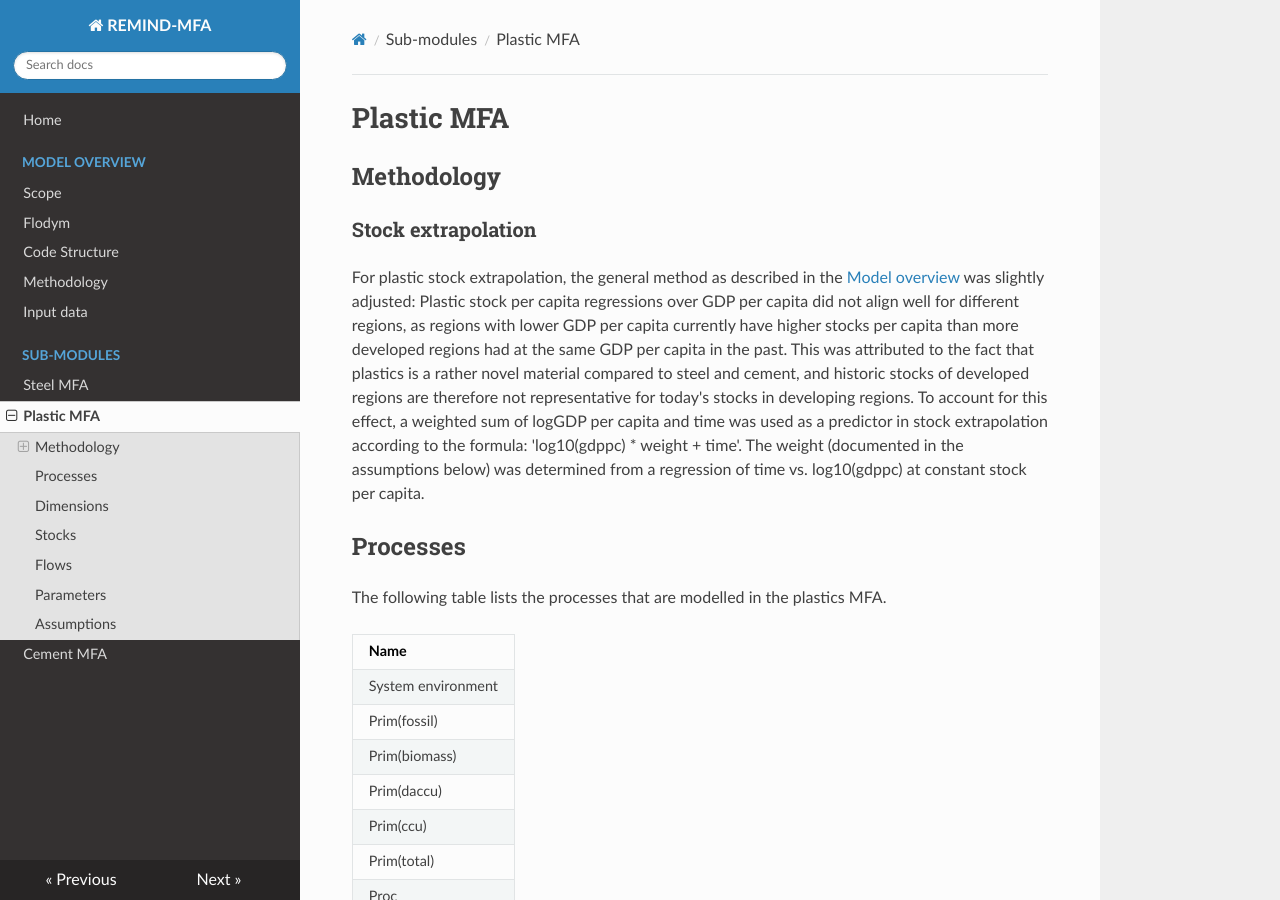
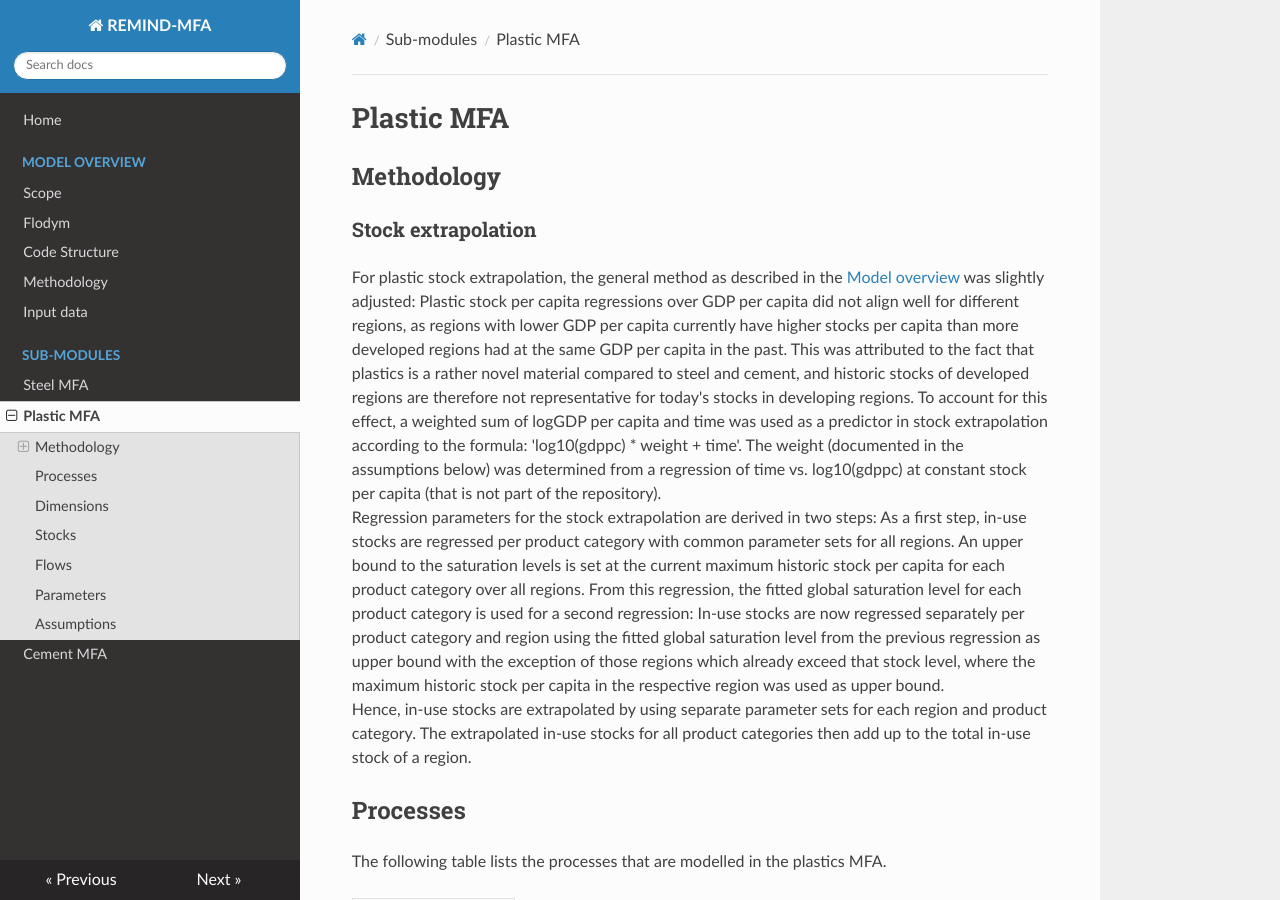
Before and after one commit to pik-piam/remind-mfa, an MkDocs documentation site: the page built from docs/plastic.md, in a window 1280 px wide and 900 px high. Built offline with MkDocs 1.6.1, drawn with Linux system fonts in a browser that asks for light colours; nearby versions of some CDN libraries.

Commit message:
improve stock extrapolation description in docu

```diff
--- a/docs/methodology.md
+++ b/docs/methodology.md
@@ -18,7 +18,7 @@ In REMIND-MFA, we therefore employ a top-down approach where in-use stocks are d
 ## Stock-Driven Demand Projection
 One key question in prospective material flow analysis is the modelling of future material demand.
 Models can be either inflow-driven or stock-driven. In inflow-driven models, demand is modelled first and drives future developments of the in-use stock together with the lifetime model. Stock-driven models, on the other hand, assume that the in-use stock of a material is what provides a service to society, and is therefore the quantity that should be projected as a function of time or GDP, and material demand should be derived from stock change and stock replenishment [@Haberl17; @Lauinger21; @Pauliuk16].
-In REMIND-MFA, we choose such a stock-driven approach, in line with relevant literature in the field [@pauliuk_steel_2013]. We use this method to derive a baseline scenario without circular economy (CE) interventions. We assume in-use stock per capita to be a function of GDP per capita (GDPpC). In particular, we assume it to behave like a logit function of the logarithm of GDPpC, which is in line with historic trends. Using historic production and trade data, we calculate historic demand, and using product lifetime models we derive the historic in-use stock development. We regress these historic stocks over GDP to derive the regression parameters for future stock developments. We do this for separate in-use stocks in different product categories, which then add up to the total in-use stock. For each product category, we regress a common set of parameters for all regions. However, since historic data in single regions deviates from these curves, we apply region-dependent correction terms, which form a smooth transition from historic trends to the common regression. Scenarios with CE interventions are derived from the baseline scenario by adjusting the regress parameters (such as stock saturation levels) or the input parameters (such as lifetimes or recycling rates), or by modifying material demands after regressing them.
+In REMIND-MFA, we choose such a stock-driven approach, in line with relevant literature in the field [@pauliuk_steel_2013]. We use this method to derive a baseline scenario without circular economy (CE) interventions. We assume in-use stock per capita to be a function of GDP per capita (GDPpC). In particular, we assume it to behave like a logit function of the logarithm of GDPpC, which is in line with historic trends. Using historic production and trade data, we calculate historic demand, and using product lifetime models we derive the historic in-use stock development. We regress these historic stocks over GDP to derive the regression parameters for future stock developments. The detailed methodology of these stock extrapolations is described separately for each MFA in the respective section. Scenarios with CE interventions can be derived from the baseline scenario by adjusting the regress parameters (such as stock saturation levels) or the input parameters (such as lifetimes or recycling rates), or by modifying material demands after regressing them.
 
 ![ProjectFutureProduction](img/MFA_ProjectFutureProduction.png)
 *Figure 3: Projecting Future Steel Production: Stock Saturation (method adapted from [@pauliuk_moving_2012])*
--- a/docs/plastic.md
+++ b/docs/plastic.md
@@ -2,7 +2,9 @@
 ## Methodology
 
 ### Stock extrapolation
-For plastic stock extrapolation, the general method as described in the [Model overview](methodology.md) was slightly adjusted: Plastic stock per capita regressions over GDP per capita did not align well for different regions, as regions with lower GDP per capita currently have higher stocks per capita than more developed regions had at the same GDP per capita in the past. This was attributed to the fact that plastics is a rather novel material compared to steel and cement, and historic stocks of developed regions are therefore not representative for today's stocks in developing regions. To account for this effect, a weighted sum of logGDP per capita and time was used as a predictor in stock extrapolation according to the formula: 'log10(gdppc) * weight + time'. The weight (documented in the assumptions below) was determined from a regression of time vs. log10(gdppc) at constant stock per capita.
+For plastic stock extrapolation, the general method as described in the [Model overview](methodology.md) was slightly adjusted: Plastic stock per capita regressions over GDP per capita did not align well for different regions, as regions with lower GDP per capita currently have higher stocks per capita than more developed regions had at the same GDP per capita in the past. This was attributed to the fact that plastics is a rather novel material compared to steel and cement, and historic stocks of developed regions are therefore not representative for today's stocks in developing regions. To account for this effect, a weighted sum of logGDP per capita and time was used as a predictor in stock extrapolation according to the formula: 'log10(gdppc) * weight + time'. The weight (documented in the assumptions below) was determined from a regression of time vs. log10(gdppc) at constant stock per capita (that is not part of the repository).
+Regression parameters for the stock extrapolation are derived in two steps: As a first step, in-use stocks are regressed per product category with common parameter sets for all regions. An upper bound to the saturation levels is set at the current maximum historic stock per capita for each product category over all regions. From this regression, the fitted global saturation level for each product category is used for a second regression: In-use stocks are now regressed separately per product category and region using the fitted global saturation level from the previous regression as upper bound with the exception of those regions which already exceed that stock level, where the maximum historic stock per capita in the respective region was used as upper bound.
+Hence, in-use stocks are extrapolated by using separate parameter sets for each region and product category. The extrapolated in-use stocks for all product categories then add up to the total in-use stock of a region.
 
 ## Processes
 The following table lists the processes that are modelled in the plastics MFA.
```
Also changed, not shown: docs/cement.md (+3 -0 lines), docs/steel.md (+3 -0 lines).
